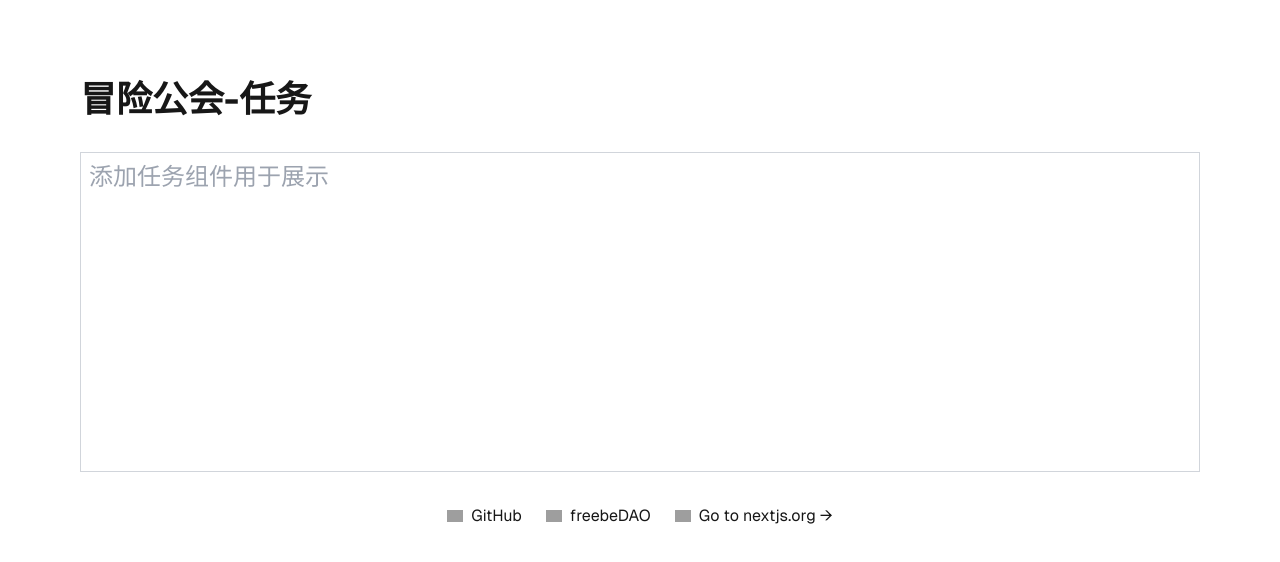
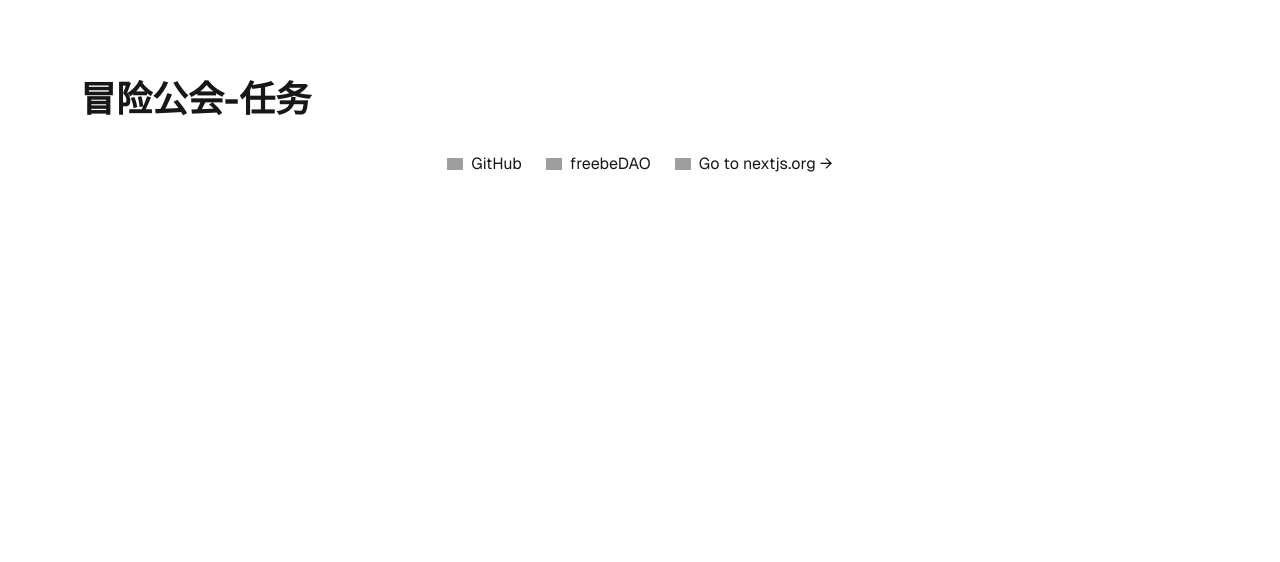
Before and after one commit to freebeDAO/advanture-island, a Next.js app: page / in a window 1280 px wide. Shown: the top 562 px of the page. Built offline with nearby package versions, Linux system fonts and the light colour scheme; grey boxes are pictures that could not be loaded.

Commit message:
fix: 移除主页中的任务内容区域

```diff
--- a/src/app/page.tsx
+++ b/src/app/page.tsx
@@ -5,10 +5,6 @@ export default function Home() {
     <div className="min-h-screen p-4 pb-20 gap-16 sm:p-20 font-[family-name:var(--font-geist-sans)]">
       <main className="flex flex-col gap-8 row-start-2  sm:items-start">
         <h1 className="text-4xl font-bold">冒险公会-任务</h1>
-        {/* 替换成自己完成的任务演示组件 */}
-        <h2 className="text-2xl h-80 text-gray-400 border border-gray-300 p-2 w-full">
-          添加任务组件用于展示
-        </h2>
       </main>
       <footer className="row-start-3 flex gap-6 flex-wrap items-center justify-center mt-8">
         <a
```
